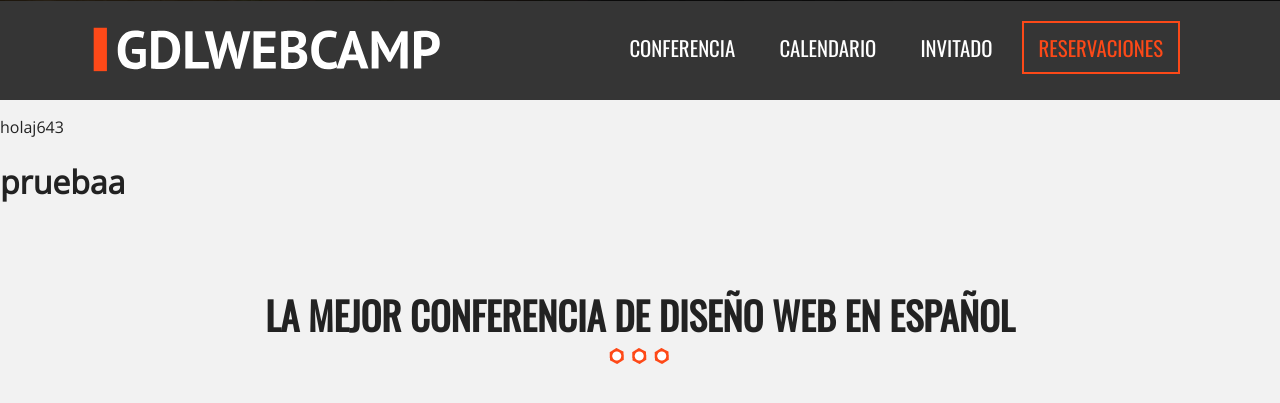
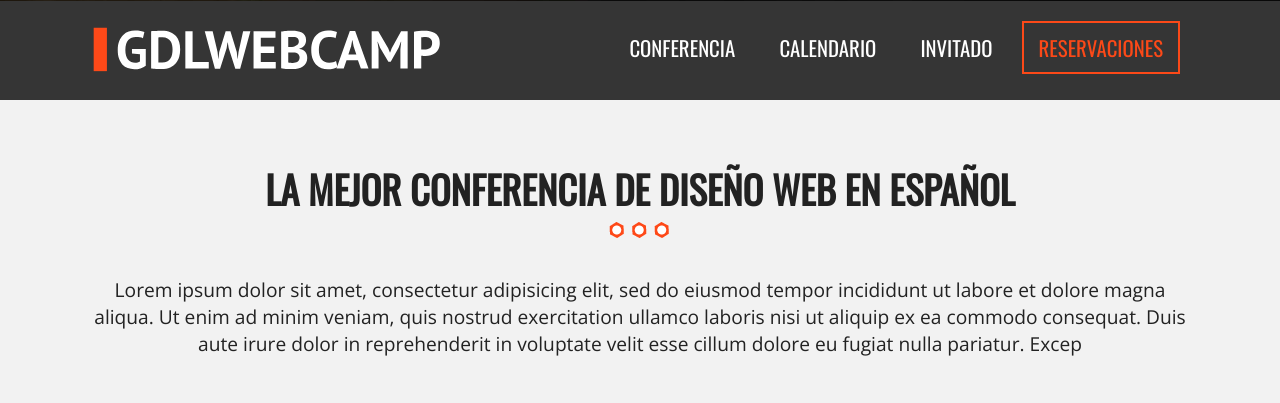
Before and after one commit to mjmf1/Proyecto_GDLWebCam, a PHP site: page /index.php in a window 1280 px wide. Shown: the part 799-1202 px from the top of the page. Run offline with PHP 8.4, Linux system fonts and the light colour scheme; some libraries are stand-ins or nearby versions.

Commit message:
arreglando

```diff
--- a/includes/header.php
+++ b/includes/header.php
@@ -103,8 +103,3 @@
       <!--contenedor-->
     </div>
     <!--barra-->
-
-
-    <p>holaj643</p>
-
-    <h1> pruebaa</h1>
```
